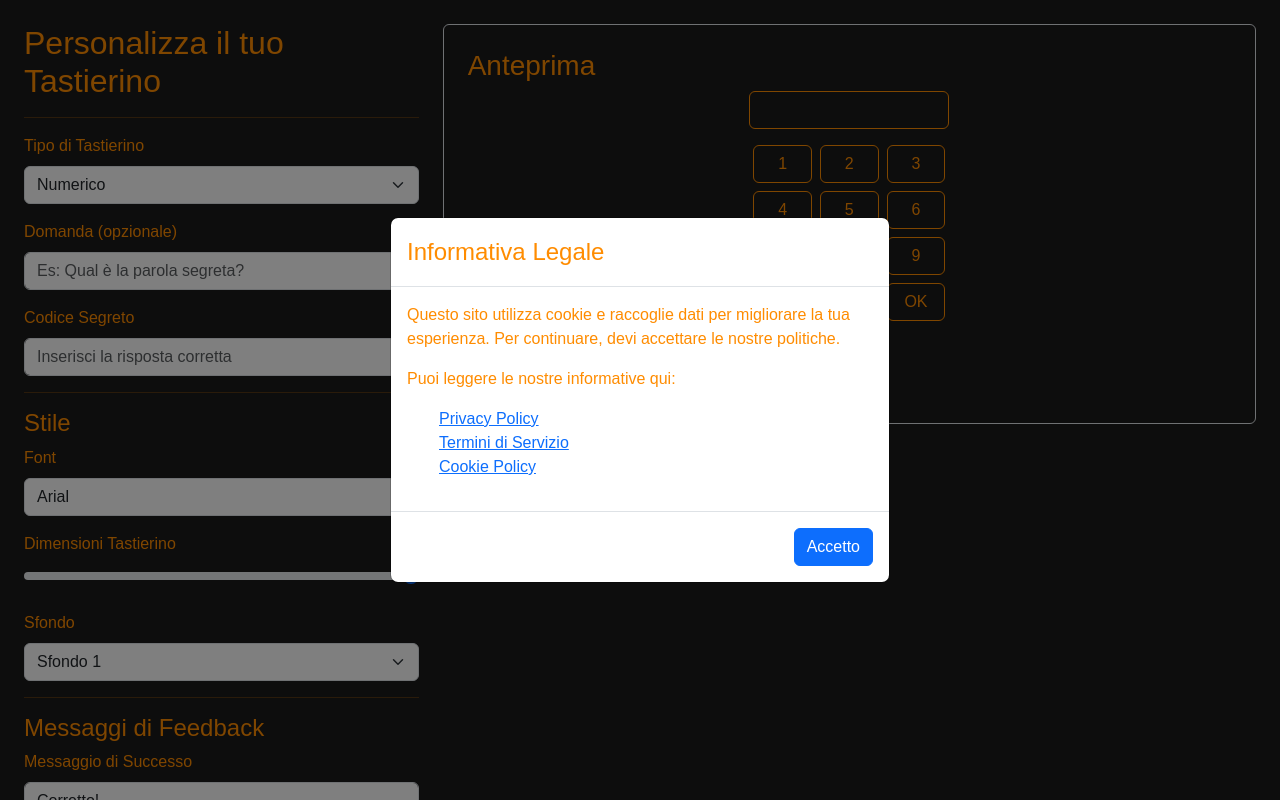
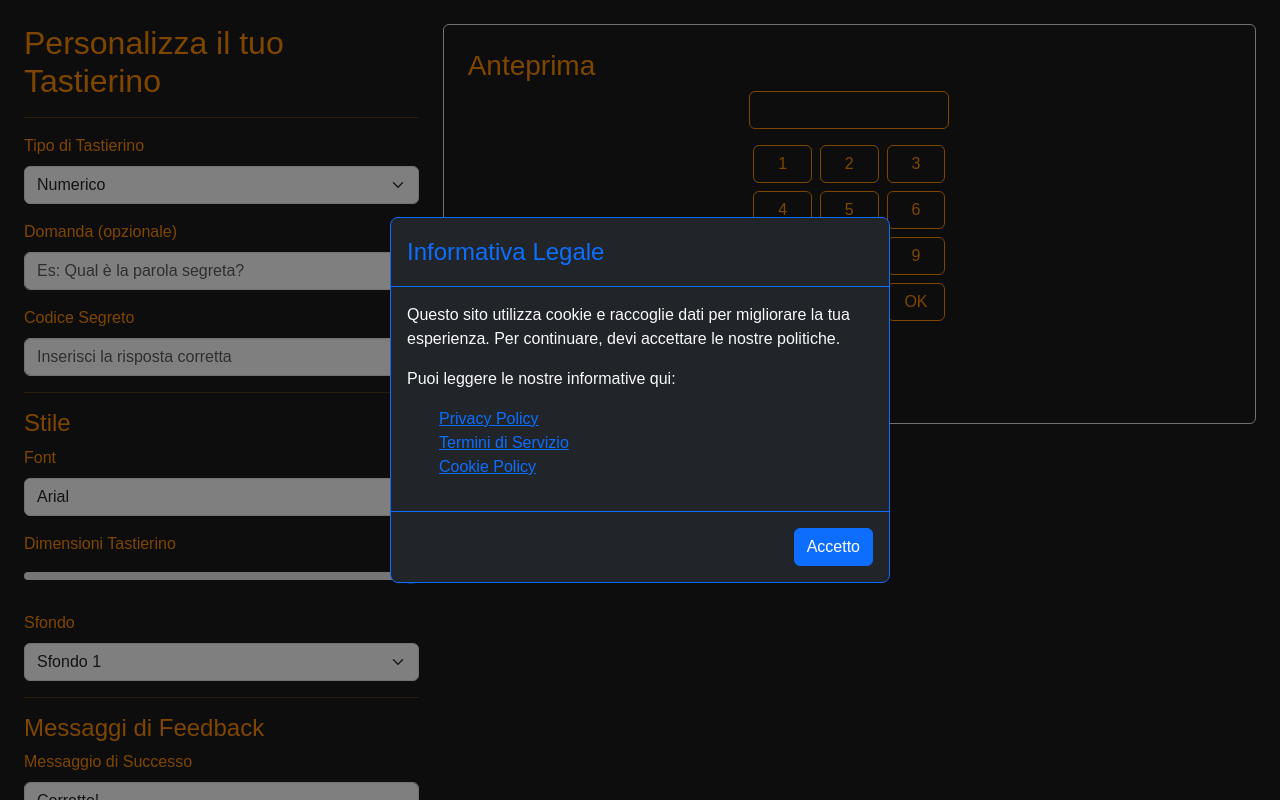
Before and after one commit to kedass/TastieriniKD, a Next.js app: page / in a window 1280 px wide. Shown: the top 800 px of the page. Built offline with nearby package versions, Linux system fonts and the light colour scheme.

Commit message:
Update ConsentBanner.tsx

```diff
--- a/src/components/ConsentBanner.tsx
+++ b/src/components/ConsentBanner.tsx
@@ -20,20 +20,20 @@ const ConsentBanner = () => {
   };
 
   return (
-    <Modal show={show} backdrop="static" keyboard={false} centered>
-      <Modal.Header>
-        <Modal.Title>Informativa Legale</Modal.Title>
+    <Modal show={show} backdrop="static" keyboard={false} centered contentClassName="bg-dark text-light border-primary">
+      <Modal.Header className="border-bottom border-primary">
+        <Modal.Title className="text-primary">Informativa Legale</Modal.Title>
       </Modal.Header>
       <Modal.Body>
         <p>Questo sito utilizza cookie e raccoglie dati per migliorare la tua esperienza. Per continuare, devi accettare le nostre politiche.</p>
         <p>Puoi leggere le nostre informative qui:</p>
         <ul>
-          <li><Link href="/legal/privacy" onClick={() => setShow(false)}>Privacy Policy</Link></li>
-          <li><Link href="/legal/terms" onClick={() => setShow(false)}>Termini di Servizio</Link></li>
-          <li><Link href="/legal/cookies" onClick={() => setShow(false)}>Cookie Policy</Link></li>
+          <li><Link href="/legal/privacy" onClick={() => setShow(false)} className="text-primary">Privacy Policy</Link></li>
+          <li><Link href="/legal/terms" onClick={() => setShow(false)} className="text-primary">Termini di Servizio</Link></li>
+          <li><Link href="/legal/cookies" onClick={() => setShow(false)} className="text-primary">Cookie Policy</Link></li>
         </ul>
       </Modal.Body>
-      <Modal.Footer>
+      <Modal.Footer className="border-top border-primary">
         <Button variant="primary" onClick={handleAccept}>
           Accetto
         </Button>
```
